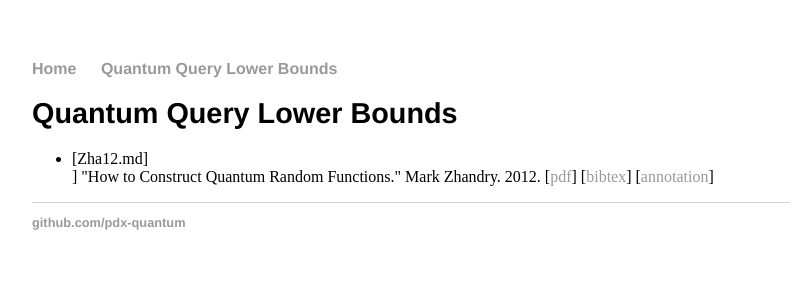
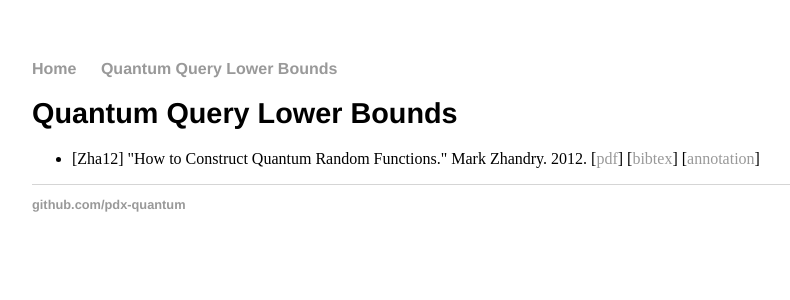
Before and after one commit to pdx-quantum/pdx-quantum.github.io, a Jekyll site: the page built from query-lower-bounds/index.html, in a window 1280 px wide. Shown: the top 300 px of the page, without its empty margins (160-950 px from the left). Built offline with Jekyll 4.4.1, drawn with Linux system fonts in a browser that asks for light colours.

Commit message:
Fix reference abbreviation

```diff
--- a/query-lower-bounds/index.html
+++ b/query-lower-bounds/index.html
@@ -5,7 +5,15 @@ title: Quantum Query Lower Bounds
 <h1>{{ page.title }}</h1>
 
 <ul>
-    {% for entry in site.bibentries %}
-        <li>[{{ entry.name }}]</li>] "{{ entry.title }}." {{ entry.author }}. {{ entry.year }}. [<a href="{{ entry.pdf }}">pdf</a>] [<a href="{{ entry.bibtex }}">bibtex</a>] [<a href="{{ entry.url }}">annotation</a>]</li>
+    {% for entry in site.bibentries | where_exp:"entry", "entry.abbrev" %}
+        <li>
+            [{{ entry.abbrev }}]
+            "{{ entry.title }}."
+            {{ entry.author }}.
+            {{ entry.year }}.
+            [<a href="{{ entry.pdf }}">pdf</a>]
+            [<a href="{{ entry.bibtex }}">bibtex</a>]
+            [<a href="{{ entry.url }}">annotation</a>]
+        </li>
     {% endfor %}
 </ul>
```
Also changed, not shown: _bibentries/Zha12.md (+1 -0 lines).
